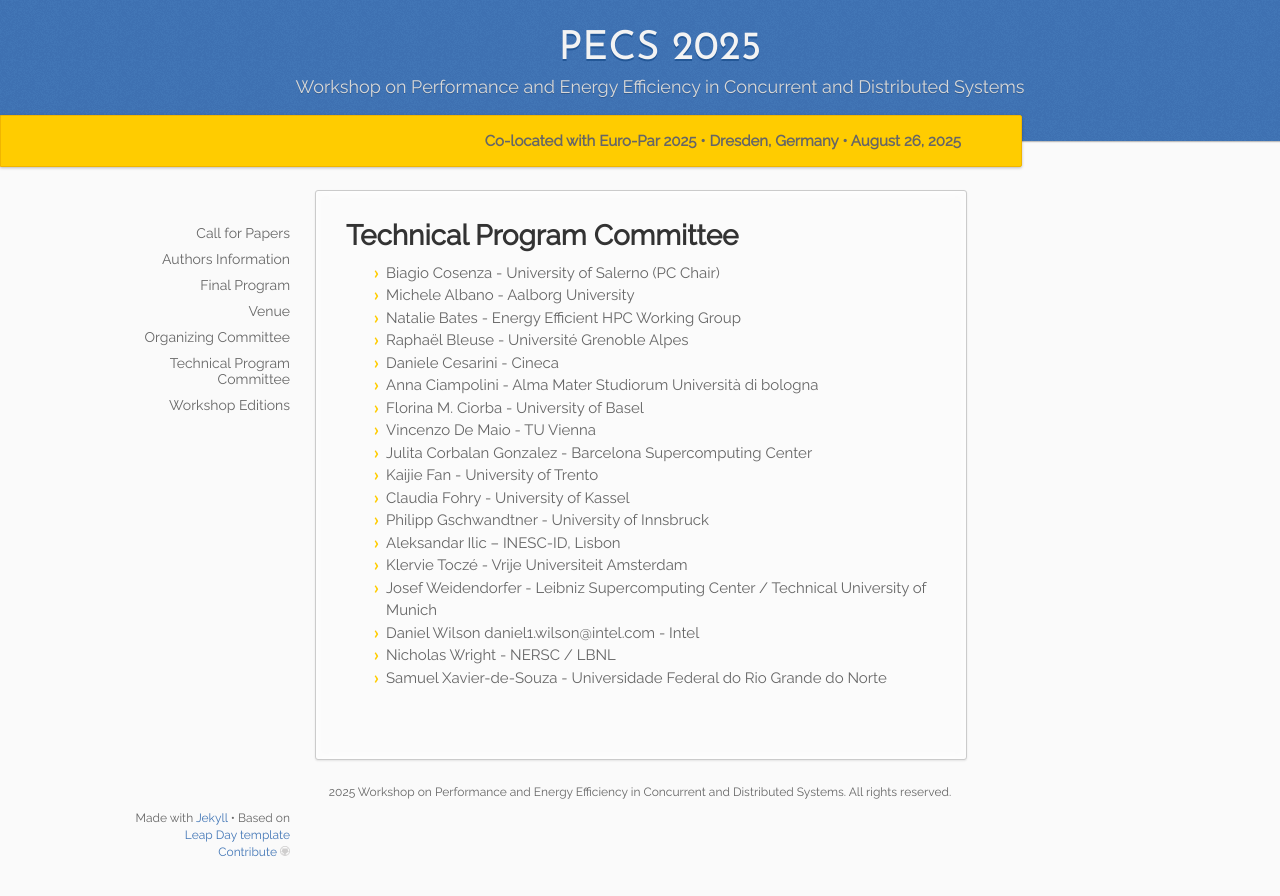
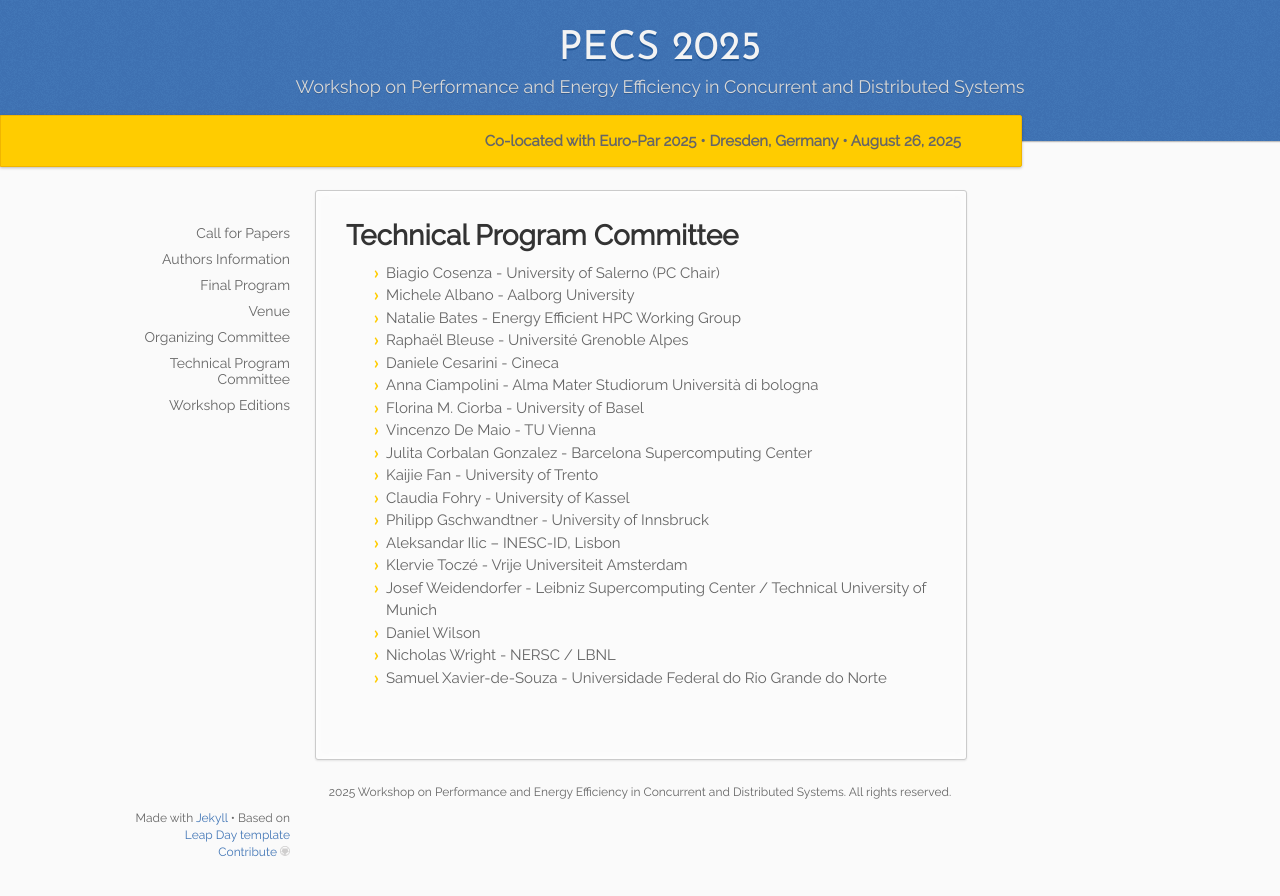
Before and after one commit to pecs-workshop/pecs-workshop.github.io, a Jekyll site: the page built from _2025/10.tpc.md, in a window 1280 px wide. Shown: the top 896 px of the page. Built offline with Jekyll 4.4.1, drawn with Linux system fonts in a browser that asks for light colours.

Commit message:
Program updated

```diff
--- a/_2025/10.tpc.md
+++ b/_2025/10.tpc.md
@@ -20,7 +20,7 @@ permalink: /:collection/tpc
 * Aleksandar Ilic – INESC-ID, Lisbon
 * Klervie Toczé	- Vrije Universiteit Amsterdam
 * Josef Weidendorfer - Leibniz Supercomputing Center / Technical University of Munich
-* Daniel Wilson	daniel1.wilson@intel.com - Intel
+* Daniel Wilson
 * Nicholas Wright - NERSC / LBNL
 * Samuel Xavier-de-Souza - Universidade Federal do Rio Grande do Norte
 
```
